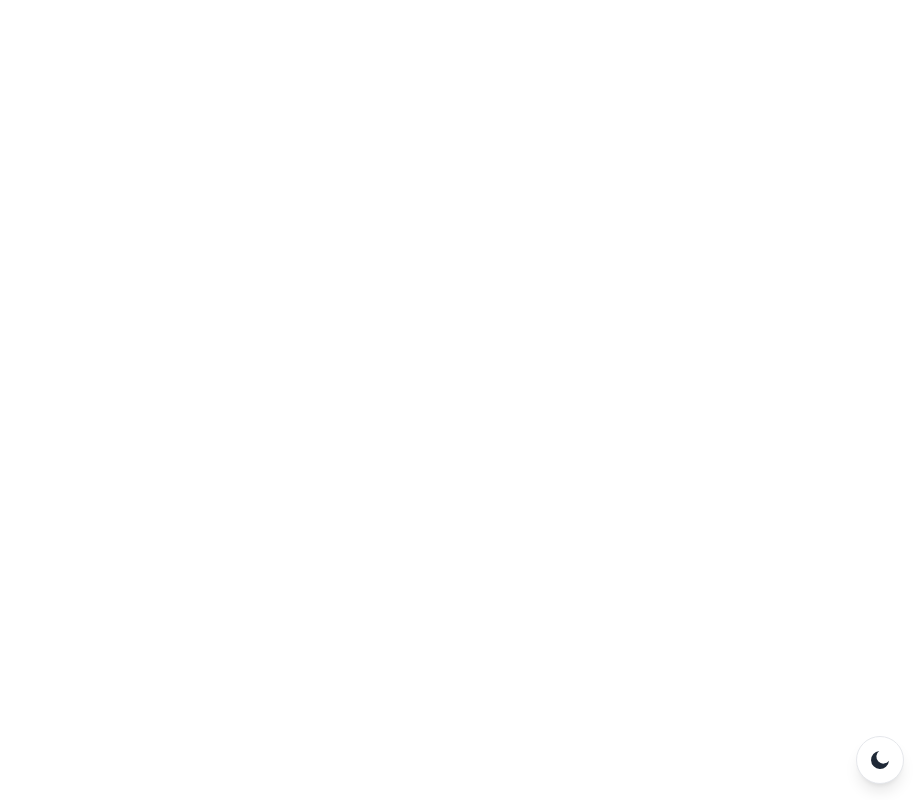
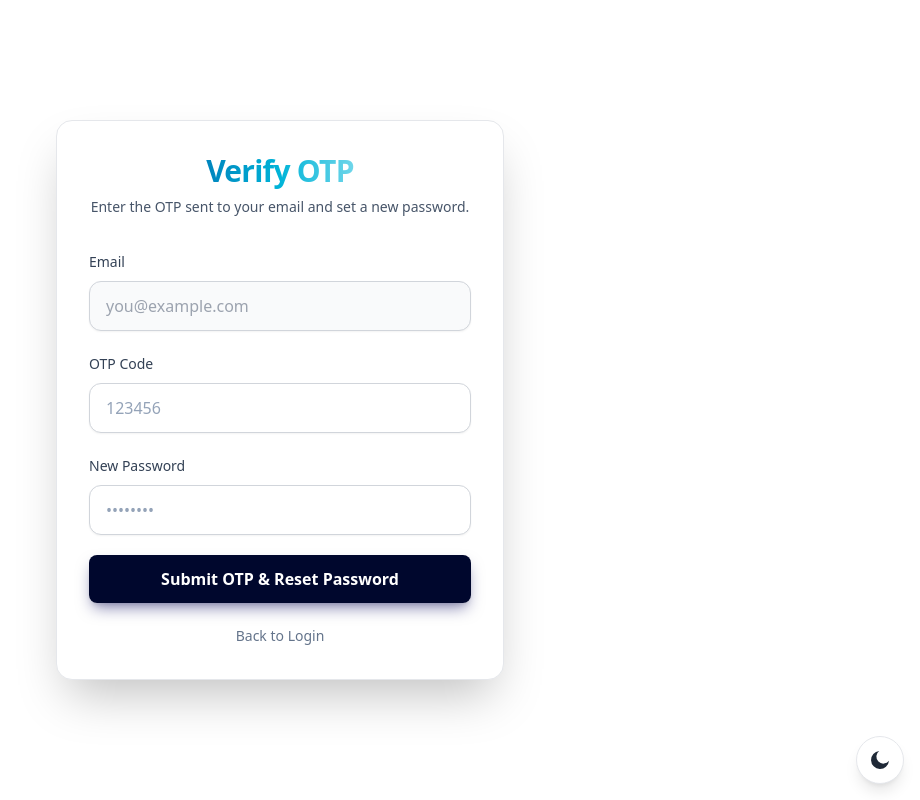
Before and after one commit to NethmiDN/InterviewAce_FE, a React (Vite) app: page /verify-otp in a window 1280 px wide. Before the commit this address had no page. Shown: the whole page, without its empty margins (360-1280 px from the left). Built offline with nearby package versions, Linux system fonts and the light colour scheme.

Commit message:
feat: Add Verify OTP page and integrate password validation in Register component

```diff
--- a/src/pages/Login.tsx
+++ b/src/pages/Login.tsx
@@ -95,6 +95,9 @@ export default function Login() {
         type: "success",
         text: "If the email exists in our records, you'll receive reset instructions shortly."
       })
+      setTimeout(() => {
+        navigate("/verify-otp", { state: { email: resetEmail.trim() } })
+      }, 1500)
     } catch (err) {
       console.error("Forgot password error:", err)
       if (isAxiosError(err)) {
@@ -226,8 +229,8 @@ export default function Login() {
               {resetStatus && (
                 <div
                   className={`rounded-lg px-3 py-2 text-sm font-medium ${resetStatus.type === "success"
-                      ? "bg-green-50 text-green-700 border border-green-200"
-                      : "bg-red-50 text-red-600 border border-red-200"
+                    ? "bg-green-50 text-green-700 border border-green-200"
+                    : "bg-red-50 text-red-600 border border-red-200"
                     }`}
                 >
                   {resetStatus.text}
--- a/src/pages/Register.tsx
+++ b/src/pages/Register.tsx
@@ -2,6 +2,7 @@ import React, { useState } from "react"
 import { useNavigate } from "react-router-dom"
 import { register, type RegisterPayload, type RegisterResponse } from "../services/auth"
 import { isAxiosError } from "axios"
+import { validatePassword } from "../utils/validation"
 
 export default function Register() {
   const [email, setEmail] = useState("")
@@ -18,6 +19,13 @@ export default function Register() {
       setError("Please fill in all fields.")
       return
     }
+
+    const passwordError = validatePassword(password)
+    if (passwordError) {
+      setError(passwordError)
+      return
+    }
+
     setError(null)
     setLoading(true)
     try {
--- /dev/null
+++ b/src/pages/VerifyOtp.tsx
@@ -0,0 +1,166 @@
+import React, { useState } from "react"
+import { useLocation, useNavigate } from "react-router-dom"
+import { isAxiosError } from "axios"
+import api from "../services/api" // Assuming we'll add the service function later or call api directly for now specific to this new page needs
+import { validatePassword } from "../utils/validation"
+
+// We need to define the service call. Since I can't edit services/auth.ts in the same step,
+// I'll define a local helper or assume it exists.
+// For now, I'll put the API call logic here or use a placeholder,
+// strictly creating the UI as requested.
+// I'll define the 'verifyOtpAndResetPassword' interface here or use the raw axios call
+// if I want to be safe until I update the service file.
+
+export default function VerifyOtp() {
+    const location = useLocation()
+    const navigate = useNavigate()
+
+    // Expect email passed from Login page
+    const emailFromState = location.state?.email || ""
+
+    const [email, setEmail] = useState(emailFromState)
+    const [otp, setOtp] = useState("")
+    const [newPassword, setNewPassword] = useState("")
+    const [loading, setLoading] = useState(false)
+    const [status, setStatus] = useState<{ type: "success" | "error"; text: string } | null>(null)
+
+    const handleSubmit = async (e: React.FormEvent<HTMLFormElement>) => {
+        e.preventDefault()
+
+        if (!email || !otp || !newPassword) {
+            setStatus({ type: "error", text: "All fields are required" })
+            return
+        }
+
+        const passwordError = validatePassword(newPassword)
+        if (passwordError) {
+            setStatus({ type: "error", text: passwordError })
+            return
+        }
+
+        setLoading(true)
+        setStatus(null)
+
+        try {
+            // NOTE: This endpoint corresponds to what we will likely create on the backend:
+            // POST /api/v1/auth/reset-password
+            await api.post("/auth/reset-password", {
+                email,
+                otp,
+                newPassword
+            })
+
+            setStatus({ type: "success", text: "Password reset successfully! Redirecting to login..." })
+
+            setTimeout(() => {
+                navigate("/login")
+            }, 2000)
+
+        } catch (err) {
+            console.error("Reset password error:", err)
+            if (isAxiosError(err)) {
+                const message = (err.response?.data as { message?: string } | undefined)?.message
+                setStatus({ type: "error", text: message ?? "Failed to reset password" })
+            } else {
+                setStatus({ type: "error", text: "An error occurred. Please try again." })
+            }
+        } finally {
+            setLoading(false)
+        }
+    }
+
+    return (
+        <div className="min-h-screen bg-app-gradient flex items-center justify-center p-6 text-light_text dark:text-lavender_grey-900">
+            <div className="w-full max-w-md bg-white rounded-2xl shadow-2xl border border-gray-200 p-8 space-y-8 dark:bg-white/10 dark:backdrop-blur-xl dark:ring-1 dark:ring-white/10 dark:border-transparent">
+                <div className="space-y-2 text-center">
+                    <h1 className="text-3xl font-extrabold tracking-tight text-heading-gradient">Verify OTP</h1>
+                    <p className="text-sm text-slate-600 dark:text-blue_slate-800">
+                        Enter the OTP sent to your email and set a new password.
+                    </p>
+                </div>
+
+                <form className="space-y-5" onSubmit={handleSubmit}>
+                    <div className="space-y-2">
+                        <label htmlFor="email" className="text-sm font-medium text-slate-700 dark:text-blue_slate-800">
+                            Email
+                        </label>
+                        <input
+                            id="email"
+                            type="email"
+                            value={email}
+                            onChange={(e) => setEmail(e.target.value)}
+                            className="w-full px-4 py-3 rounded-xl border border-gray-300 bg-gray-50 text-light_text shadow-sm focus:outline-none dark:border-bright_teal_blue-400/40 dark:bg-white/5 dark:text-lavender_grey-900"
+                            placeholder="you@example.com"
+                            disabled={loading} // might want to allow editing if they realized they typed wrong email?
+                        // But usually this flow continues from previous.
+                        // Leaving it editable but pre-filled is good practice if they need to correction, logic-wise though they requested OTP for *this* email.
+                        // Actually, if they change the email, the OTP won't match the one generated for the *original* email unless they request again.
+                        // So maybe better to keep it readOnly or imply they should go back if it's wrong.
+                        // I'll leave it editable for flexibility but standard is often read-only.
+                        />
+                    </div>
+
+                    <div className="space-y-2">
+                        <label htmlFor="otp" className="text-sm font-medium text-slate-700 dark:text-blue_slate-800">
+                            OTP Code
+                        </label>
+                        <input
+                            id="otp"
+                            type="text"
+                            value={otp}
+                            onChange={(e) => setOtp(e.target.value)}
+                            className="w-full px-4 py-3 rounded-xl border border-gray-300 bg-white text-light_text placeholder-slate-400 shadow-sm focus:outline-none focus:border-smart_blue-500 focus:ring-2 focus:ring-smart_blue-500/30 dark:border-bright_teal_blue-400/40 dark:bg-white/10 dark:text-lavender_grey-900 dark:focus:border-turquoise_surf-500 dark:focus:ring-turquoise_surf-500/40"
+                            placeholder="123456"
+                            disabled={loading}
+                            maxLength={6}
+                        />
+                    </div>
+
+                    <div className="space-y-2">
+                        <label htmlFor="newPassword" className="text-sm font-medium text-slate-700 dark:text-blue_slate-800">
+                            New Password
+                        </label>
+                        <input
+                            id="newPassword"
+                            type="password"
+                            value={newPassword}
+                            onChange={(e) => setNewPassword(e.target.value)}
+                            className="w-full px-4 py-3 rounded-xl border border-gray-300 bg-white text-light_text placeholder-slate-400 shadow-sm focus:outline-none focus:border-smart_blue-500 focus:ring-2 focus:ring-smart_blue-500/30 dark:border-bright_teal_blue-400/40 dark:bg-white/10 dark:text-lavender_grey-900 dark:focus:border-turquoise_surf-500 dark:focus:ring-turquoise_surf-500/40"
+                            placeholder="••••••••"
+                            disabled={loading}
+                        />
+                    </div>
+
+                    {status && (
+                        <div
+                            className={`rounded-lg px-3 py-2 text-sm font-medium ${status.type === "success"
+                                ? "bg-green-50 text-green-700 border border-green-200"
+                                : "bg-red-50 text-red-600 border border-red-200"
+                                }`}
+                        >
+                            {status.text}
+                        </div>
+                    )}
+
+                    <button
+                        type="submit"
+                        disabled={loading}
+                        className="w-full btn-primary-gradient py-3 rounded-xl font-semibold focus:outline-none focus:ring-2 focus:ring-offset-2 focus:ring-turquoise_surf-600 transition disabled:opacity-50"
+                    >
+                        {loading ? "Verifying..." : "Submit OTP & Reset Password"}
+                    </button>
+
+                    <div className="text-center">
+                        <button
+                            type="button"
+                            onClick={() => navigate("/login")}
+                            className="text-sm text-slate-500 hover:text-slate-700 dark:text-blue_slate-800 dark:hover:text-lavender_grey-900"
+                        >
+                            Back to Login
+                        </button>
+                    </div>
+                </form>
+            </div>
+        </div>
+    )
+}
--- a/src/routes/index.tsx
+++ b/src/routes/index.tsx
@@ -11,6 +11,7 @@ const Interview = lazy(() => import("../pages/Interview"))
 const Post = lazy(() => import("../pages/Post"))
 const MyPost = lazy(() => import("../pages/MyPost"))
 const UserDetails = lazy(() => import("../pages/UserDetails"))
+const VerifyOtp = lazy(() => import("../pages/VerifyOtp"))
 
 type RequireAuthTypes = { children: ReactNode; roles?: string[] }
 
@@ -55,6 +56,7 @@ export default function Router() {
           <Route path="/" element={<Index />} />
           <Route path="/login" element={<Login />} />
           <Route path="/register" element={<Register />} />
+          <Route path="/verify-otp" element={<VerifyOtp />} />
           <Route
             element={
               <RequireAuth>
--- /dev/null
+++ b/src/utils/validation.ts
@@ -0,0 +1,19 @@
+
+export const validatePassword = (password: string): string | null => {
+    if (password.length < 8) {
+        return "Password must be at least 8 characters long."
+    }
+    if (!/[a-z]/.test(password)) {
+        return "Password must contain at least one lowercase letter."
+    }
+    if (!/[A-Z]/.test(password)) {
+        return "Password must contain at least one uppercase letter."
+    }
+    if (!/\d/.test(password)) {
+        return "Password must contain at least one number."
+    }
+    if (!/[!@#$%^&*()_+\-=[\]{};':"\\|,.<>/?]/.test(password)) {
+        return "Password must contain at least one special character."
+    }
+    return null
+}
```
